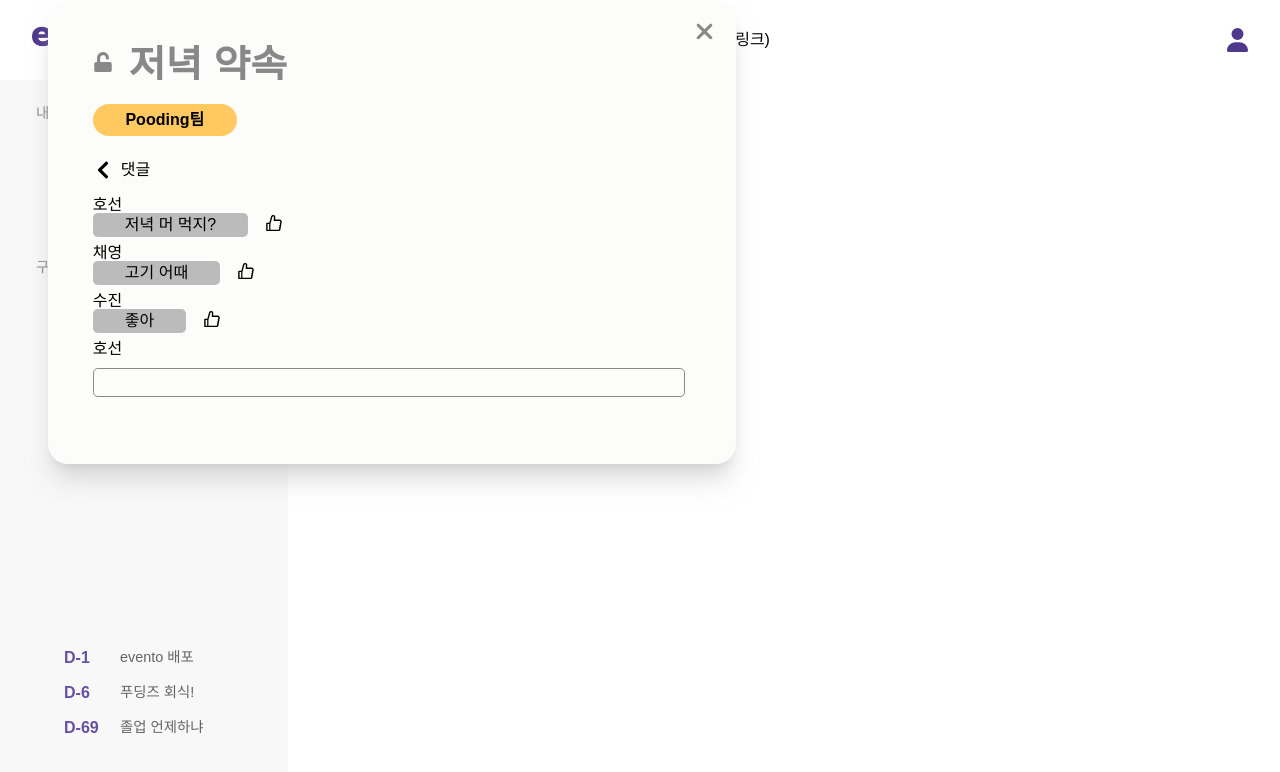
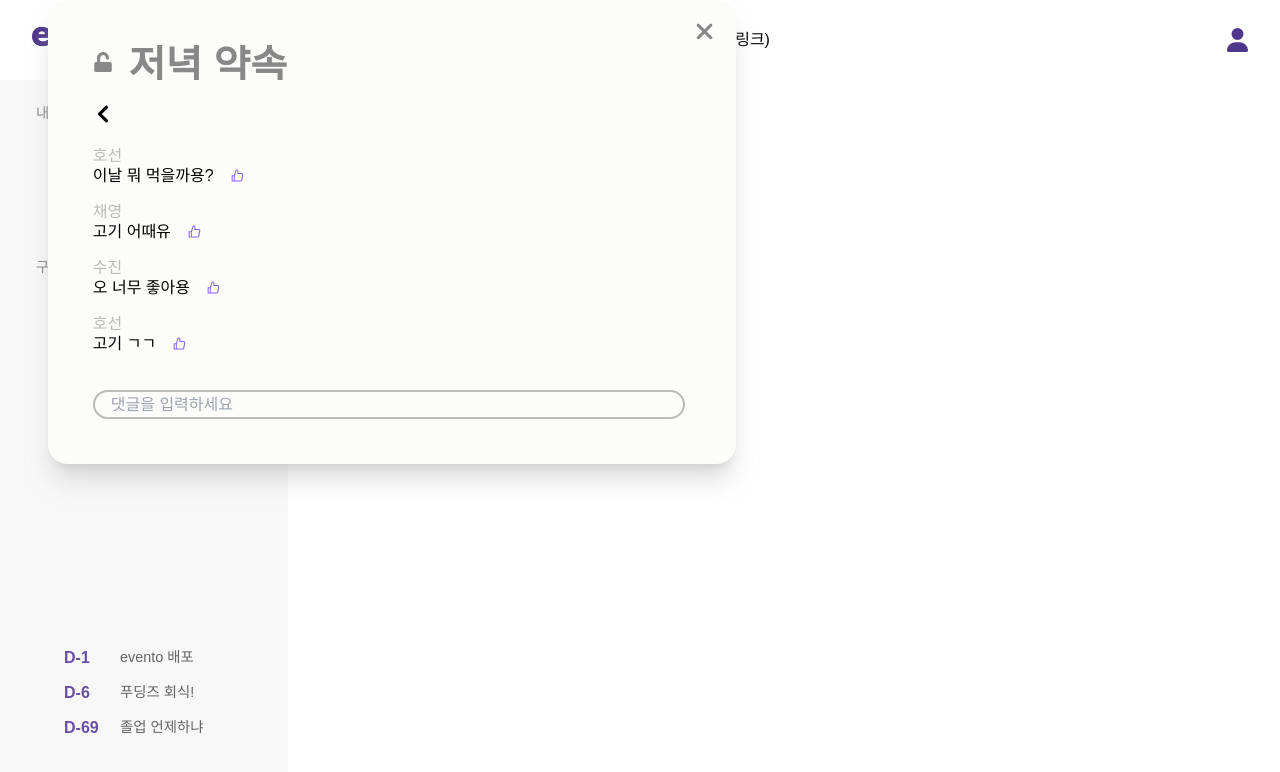
Before and after one commit to PoodingDev/Evento_FE, a React (Vite) app: page /event in a window 1280 px wide. Both pictures are taken after a click on the icon 141 px from the left and 403 px from the top of the page. Shown: the top 772 px of the page. Built offline with nearby package versions, Linux system fonts and the light colour scheme.

Commit message:
Feat: #64 한글 댓글 IME 해결

```diff
--- a/src/components/EventInfoModal.jsx
+++ b/src/components/EventInfoModal.jsx
@@ -30,17 +30,17 @@ export default function EventInfo({ onClose }) {
     {
       id: 1,
       username: "호선",
-      content: "저녁 머 먹지?",
+      content: "이날 뭐 먹을까용?",
     },
     {
       id: 2,
       username: "채영",
-      content: "고기 어때",
+      content: "고기 어때유",
     },
     {
       id: 3,
       username: "수진",
-      content: "좋아",
+      content: "오 너무 좋아용",
     },
     {
       id: 4,
@@ -81,6 +81,19 @@ export default function EventInfo({ onClose }) {
   //북마크
   const [isLike, setIsLike] = useState(false);
   const toggleIsLike = () => setIsLike(!isLike);
+
+  const handleSubmit = (e) => {
+    e.preventDefault();
+    if (input.trim() !== "") {
+      const newComment = {
+        id: commentList.length + 1,
+        username: "수진", //현재 사용자 이름
+        content: input,
+      };
+      setCommentList([...commentList, newComment]);
+      setInput("");
+    }
+  };
 
   return (
     <div className="w-[43rem flex h-[29rem] w-[43rem] translate-x-[3rem] justify-center rounded-[1.25rem] bg-eventoWhite p-[2.8rem] shadow-xl shadow-lightGray/50">
@@ -126,6 +139,8 @@ export default function EventInfo({ onClose }) {
 
         {/* 캘린더 제목 */}
         {isComment ? (
+          ""
+        ) : (
           <div className="flex">
             <div className="mb-[1.5rem] flex h-[2rem] w-[9rem] justify-center rounded-[2.5rem] bg-eventoYellow text-center text-[1rem] font-bold">
               <div className="flex items-center">
@@ -133,30 +148,12 @@ export default function EventInfo({ onClose }) {
               </div>
             </div>
           </div>
-        ) : isEdit ? (
-          <div className="flex">
-            <div className="mb-[1.5rem] flex h-[2rem] w-[9rem] justify-center rounded-[2.5rem] bg-eventoYellow text-center text-[1rem] font-bold">
-              <div className="flex -translate-x-[0.3rem] items-center">
-                <FaCaretDown size={25} />
-                <p>Pooding팀</p>
-              </div>
-            </div>
-          </div>
-        ) : (
-          <div className="mb-[1.5rem] flex h-[2rem] w-[9rem] justify-center rounded-[2.5rem] bg-eventoYellow text-center text-[1rem] font-bold">
-            <div className="flex items-center">
-              <p>Pooding팀</p>
-            </div>
-          </div>
         )}
 
         {/* 시간 */}
         {isComment ? (
-          <div className="flex">
+          <div className="mb-[1rem] flex">
             <FaChevronLeft size={20} onClick={toggleIsComment} />
-            <div className="mb-[1rem] ml-[0.5rem] font-medium leading-[1.3rem]">
-              댓글
-            </div>
           </div>
         ) : isEdit ? (
           <>
@@ -206,15 +203,21 @@ export default function EventInfo({ onClose }) {
 
         {/* 일정 상세 */}
         {isComment ? (
-          <div className="h-[10rem] overflow-auto">
+          <div className="h-[16rem] overflow-auto">
             {commentList.map((comment) => {
               return (
-                <div key={comment.id} className="mb-[0.5rem] flex flex-wrap">
-                  <div className="w-[42rem] font-medium">{`${comment.username}`}</div>
-                  <div className="mr-[1rem] rounded-[0.3rem] bg-lightGray px-[2rem] font-medium leading-[1.5rem]">
+                <div
+                  key={comment.id}
+                  className="mb-[0.5rem] flex flex-wrap pt-[0.5rem]"
+                >
+                  <div className="w-[42rem] text-lightGray">{`${comment.username}`}</div>
+                  <div className="mr-[1rem] flex items-center rounded-[0.3rem] font-medium leading-[1.5rem]">
                     {`${comment.content}`}
+                    <AiOutlineLike
+                      className="ml-[1rem] text-eventoPurple"
+                      size={15}
+                    />
                   </div>
-                  <AiOutlineLike size={20} />
                 </div>
               );
             })}
@@ -257,13 +260,15 @@ export default function EventInfo({ onClose }) {
         {/* 기타 아이콘 */}
         {isComment ? (
           //댓글 입력 창
-          <input
-            type="text"
-            value={input}
-            className="bottom relative mt-[0.7rem] h-[1.8rem] w-[37rem] rounded-[0.3rem] border-[0.1rem] border-darkGray bg-transparent"
-            onChange={(e) => setInput(e.target.value)}
-            onKeyDown={(e) => (e.key === "Enter" ? addComment() : null)}
-          />
+          <form onSubmit={handleSubmit}>
+            <input
+              type="text"
+              value={input}
+              className="relative mt-[0.7rem] h-[1.8rem] w-[37rem] rounded-full border-[0.15rem] border-lightGray bg-transparent px-[1rem] text-darkGray focus:outline-none"
+              onChange={(e) => setInput(e.target.value)}
+              placeholder="댓글을 입력하세요"
+            />
+          </form>
         ) : isEdit ? (
           <div className="mb-[2rem]">
             <div className="mb-[0.75rem] text-[1rem] font-bold text-eventoPurple">
```
